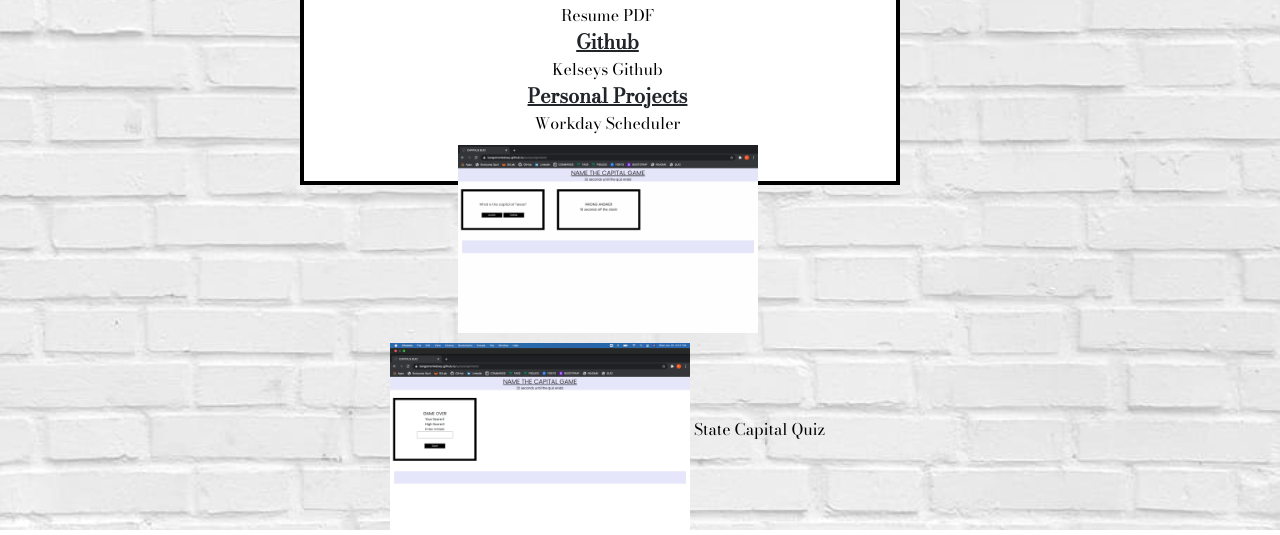
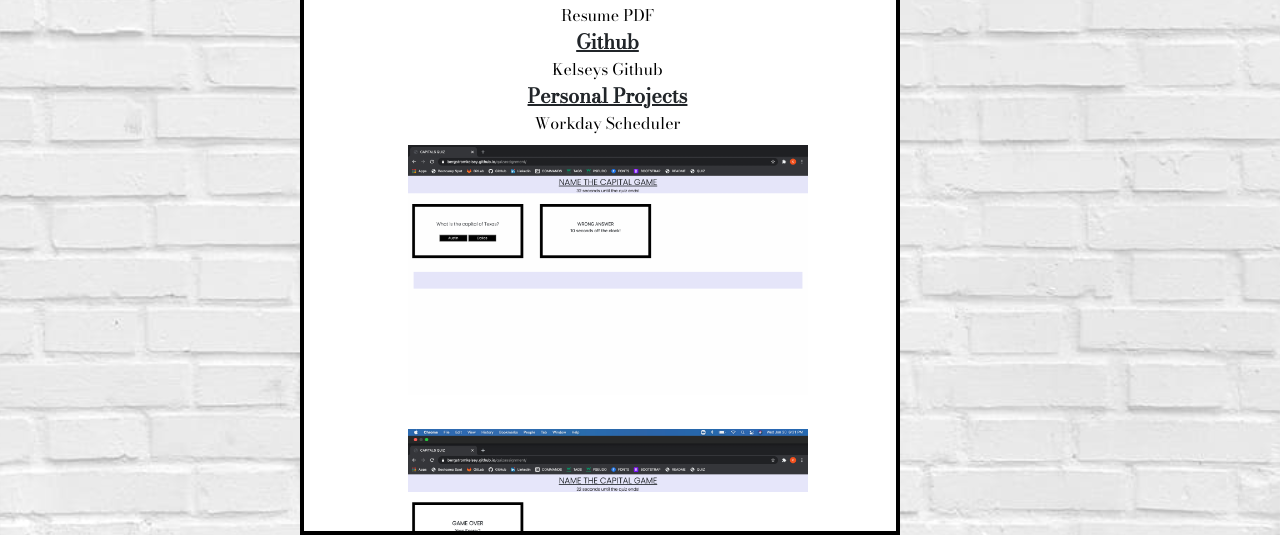
Before and after one commit to BergstromKelsey/updatedPortfolioassignment, a plain HTML site: page portfolio.html in a window 1280 px wide. Shown: the part 289-824 px from the top of the page. Drawn offline with nearby package versions, Linux system fonts and the light colour scheme; files whose address does not match are found by name.

Commit message:
push six

```diff
--- a/portfolio.html
+++ b/portfolio.html
@@ -4,7 +4,7 @@
 <head>
     <meta charset="UTF-8">
     <meta name="viewport" content="width=device-width, initial-scale=1.0">
-    <title>About Kelsey</title>
+    <title>Kelsey Bergstrom- Portfolio</title>
     <link rel="stylesheet" href="https://cdn.jsdelivr.net/npm/bootstrap@4.5.3/dist/css/bootstrap.min.css"
         integrity="sha384-TX8t27EcRE3e/ihU7zmQxVncDAy5uIKz4rEkgIXeMed4M0jlfIDPvg6uqKI2xXr2" crossorigin="anonymous">
     <link rel="stylesheet" href="style.css">
@@ -21,17 +21,19 @@
         <div class="row">
             <div class="col-md-12">
                 <BR>
-                    <button id="about" class="btn btn-outline-dark" >About</button>
-                    <button id="portfolio" class= "btn btn-outline-dark">Portfolio</button>
-                    <button id="contact" class= "btn btn-outline-dark">Contact</button>
+                <button id="about" class="btn btn-outline-dark">About</button>
+                <button id="portfolio" class="btn btn-outline-dark">Portfolio</button>
+                <button id="contact" class="btn btn-outline-dark">Contact</button>
             </div>
         </div>
     </div>
 
-    <div id="tableTwo">
+    <div id="tableThree">
 
-            <div class="col-md-5">
-                    <h1>Peep<BR><center>my work.</center></h1>
+        <div class="col-md-6">
+            <h1>Peep<BR>
+                <center>my work.</center>
+            </h1>
         </div>
         <center>
             <t>Resume</t><BR>
@@ -40,22 +42,29 @@
             <a href=" https://github.com/BergstromKelsey?tab=repositories">Kelseys Github</a><BR>
             <t>Personal Projects</t><BR>
             <a href="https://bergstromkelsey.github.io/WordDayScheduleAssignment/">Workday Scheduler</a><BR>
-                                <img class="img-responsive" src="assets/Screen Shot 2021-01-20 at 6.30.43 PM.png"
-                width=400px alt="Photo of Workday Scheduler">
 
-                <img class="img-responsive" src="assets/Screen Shot 2021-01-20 at 6.31.11 PM.png"
-                width=400px alt="Photo of Workday Scheduler">
+            <img class="imgTwo-responsive" src="assets/Screen Shot 2021-01-20 at 6.30.43 PM.png" width=500px
+                alt="Photo of Workday Scheduler"><BR><BR>
+
+            <img class="imgTwo-responsive" src="assets/Screen Shot 2021-01-20 at 6.31.11 PM.png" width=500px
+                alt="Photo of Workday Scheduler"><BR><BR>
 
 
 
-                            <a href="https://bergstromkelsey.github.io/quizassignment/">State Capital Quiz</a>
 
+    <a href="https://bergstromkelsey.github.io/quizassignment/">State Capital Quiz</a><BR><BR>
+    <img class="imgTwo-responsive" src="/Users/kelseybergstrom/Desktop/Class Activites/08-Project-1-Contd/02-Homework/assets/Screen Shot 2021-01-20 at 6.32.08 PM.png" width=500px
+    alt="Photo of Workday Scheduler"><BR><BR>
+
+<img class="imgTwo-responsive" src="/Users/kelseybergstrom/Desktop/Class Activites/08-Project-1-Contd/02-Homework/assets/Screen Shot 2021-01-20 at 6.32.20 PM.png" width=500px
+    alt="Photo of Workday Scheduler">
 
 
     </center>
 
+
     </div>
-                </div>
+
 
 
 
--- a/style.css
+++ b/style.css
@@ -49,7 +49,20 @@ body{
         padding-top:30px;
 
     }
+    #tableThree{
+        background-color: white;
+        font-family: 'Bodoni Moda', serif;
+        width:600px;
+        height:700px;
+        margin-left:300px;
+        margin-top:30px;
+        border: solid 4px black;
+        padding-left:15px;
+        padding-top:30px;
+        overflow:scroll;
+        padding-bottom:20px;
 
+    }
     .aboutMe{
         padding-left:30px;
     }
@@ -58,6 +71,15 @@ body{
     .img-responsive{
         width: 300px;
         margin-top:10px;
+
+
+    }
+
+    .imgTwo-responsive{
+        width: 400px;
+        margin-top:10px;
+        align-items: center;
+
 
     }
 
```
Also changed, not shown: contact.html (+1 -1 lines), index.html (+1 -1 lines). Lines whose indentation alone changed are shown as unchanged.
